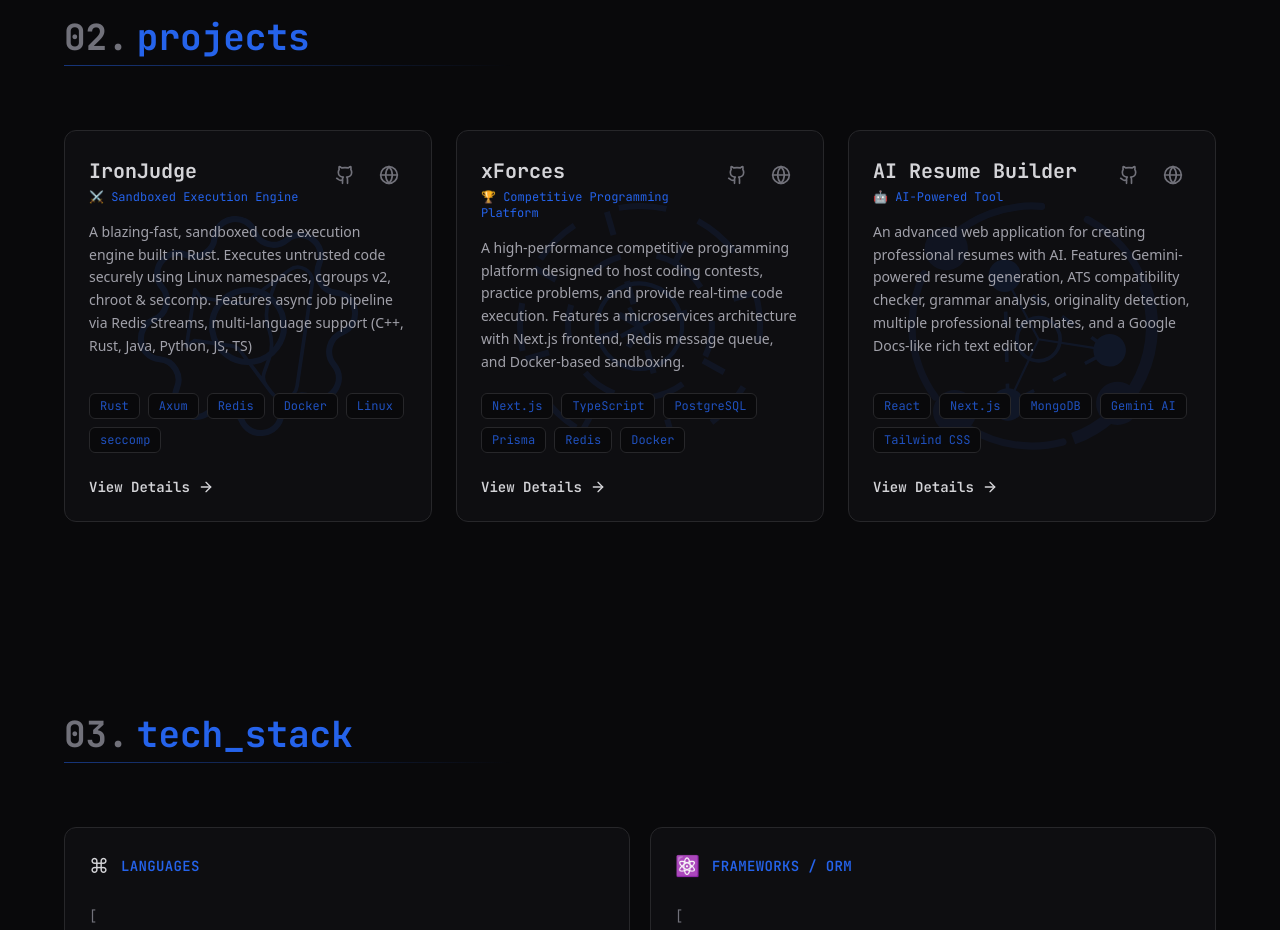
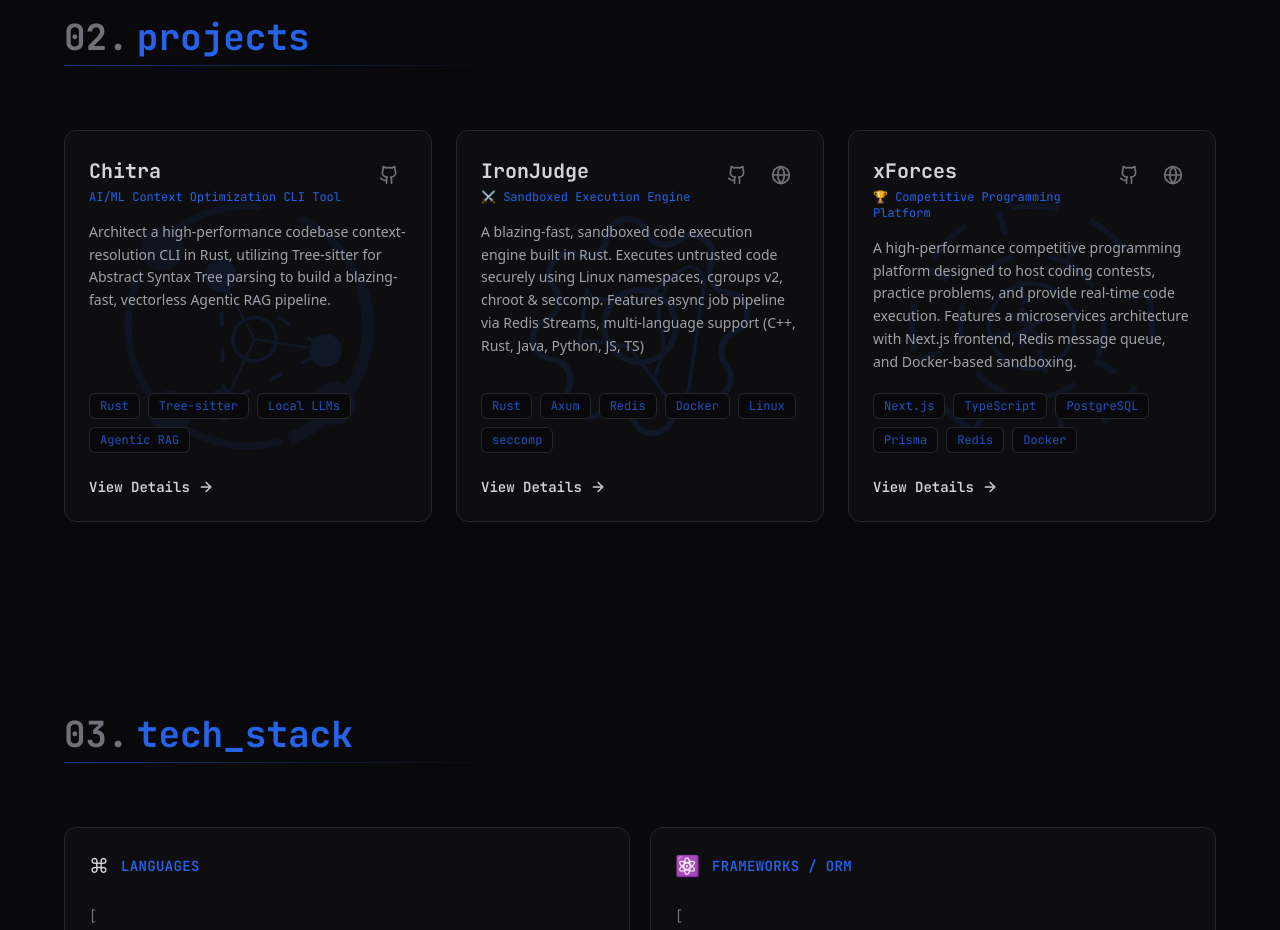
Before and after one commit to pankajyadav-dev/portfolio, a Next.js app: page / in a window 1280 px wide. Shown: the part 1560-2490 px from the top of the page. Built offline with nearby package versions, Linux system fonts and the light colour scheme.

Commit message:
Update the resume and the the project section

```diff
--- a/src/data/projects.ts
+++ b/src/data/projects.ts
@@ -2,11 +2,32 @@ import { motion } from "framer-motion";
 
 export const projectsData = [
   {
+    id: "chitra",
+    title: "Chitra",
+    highlight: "AI/ML Context Optimization CLI Tool",
+    description: "Architect a high-performance codebase context-resolution CLI in Rust, utilizing Tree-sitter for Abstract Syntax Tree parsing to build a blazing-fast, vectorless Agentic RAG pipeline.",
+    content: `
+Chitra is an AI/ML Context Optimization CLI Tool.
+
+### Architecture
+Architect a high-performance codebase context-resolution CLI in Rust, utilizing Tree-sitter for Abstract Syntax Tree parsing to build a blazing-fast, vectorless Agentic RAG pipeline.
+
+### Investigation Loop
+Implement an autonomous investigation loop where local, on-device LLMs execute native tools (ripgrep, AST extraction) to dynamically map dependencies without heavy static indexing.
+
+### Optimization
+Optimize Large Language Model token consumption and API costs by synthesizing raw codebase logic into highly compressed, targeted prompt payloads, maximizing the accuracy of flagship models.
+    `,
+    techStack: ["Rust", "Tree-sitter", "Local LLMs", "Agentic RAG"],
+    githubUrl: "https://github.com/pankajyadav-dev/chitra",
+    liveUrl: "",
+    bgAnimationType: "neural"
+  },
+  {
     id: "ironjudge",
     title: "IronJudge",
     highlight: "⚔️ Sandboxed Execution Engine",
-    description:
-      "A blazing-fast, sandboxed code execution engine built in Rust. Executes untrusted code securely using Linux namespaces, cgroups v2, chroot & seccomp. Features async job pipeline via Redis Streams, multi-language support (C++, Rust, Java, Python, JS, TS)",
+    description: "A blazing-fast, sandboxed code execution engine built in Rust. Executes untrusted code securely using Linux namespaces, cgroups v2, chroot & seccomp. Features async job pipeline via Redis Streams, multi-language support (C++, Rust, Java, Python, JS, TS)",
     content: `
 IronJudge is a production-ready, highly scalable, and secure code execution engine built entirely in Rust. It is designed to act as the core backend for competitive programming platforms, online IDEs, and interview tools where untrusted user code needs to be executed safely.
 
@@ -27,14 +48,13 @@ Because it bypasses the overhead of spinning up entire Docker containers per sub
     techStack: ["Rust", "Axum", "Redis", "Docker", "Linux", "seccomp"],
     githubUrl: "https://github.com/pankajyadav-dev/ironjudge",
     liveUrl: "https://ironjudge.1000xdevs.dev/",
-    bgAnimationType: "engine",
+    bgAnimationType: "engine"
   },
   {
     id: "xforces",
     title: "xForces",
     highlight: "🏆 Competitive Programming Platform",
-    description:
-      "A high-performance competitive programming platform designed to host coding contests, practice problems, and provide real-time code execution. Features a microservices architecture with Next.js frontend, Redis message queue, and Docker-based sandboxing.",
+    description: "A high-performance competitive programming platform designed to host coding contests, practice problems, and provide real-time code execution. Features a microservices architecture with Next.js frontend, Redis message queue, and Docker-based sandboxing.",
     content: `
 xForces is a modern alternative to traditional competitive programming websites. It provides a sleek, fast, and feature-rich interface for hosting and participating in algorithmic coding contests.
 
@@ -53,34 +73,6 @@ The platform emphasizes speed. The split-pane UI allows users to read the proble
     techStack: ["Next.js", "TypeScript", "PostgreSQL", "Prisma", "Redis", "Docker"],
     githubUrl: "https://github.com/pankajyadav-dev/xforces",
     liveUrl: "https://xforces.1000xdevs.dev/",
-    bgAnimationType: "algo",
-  },
-  {
-    id: "airesumebuilder",
-    title: "AI Resume Builder",
-    highlight: "🤖 AI-Powered Tool",
-    description:
-      "An advanced web application for creating professional resumes with AI. Features Gemini-powered resume generation, ATS compatibility checker, grammar analysis, originality detection, multiple professional templates, and a Google Docs-like rich text editor.",
-    content: `
-The AI Resume Builder was created to solve a common problem: formatting a resume and writing compelling bullet points is tedious and time-consuming. This tool leverages the power of Large Language Models to automate the process while ensuring the output remains highly professional and ATS-friendly.
-
-### AI Integration
-The core engine utilizes the Google Gemini API. When a user inputs their raw experience (or even just bullet points of what they did), the AI parses the information, enriches the vocabulary, quantifies achievements where possible, and reformats it into high-impact action statements suitable for top-tier tech companies.
-
-### Analysis Tools
-Beyond just generation, the platform acts as an active reviewer:
-- **ATS Checker:** Analyzes the final document against common Applicant Tracking System parsing rules to ensure keywords map correctly and formatting doesn't break parsers.
-- **Originality/Cliché Detector:** Flags overused buzzwords (like "hardworking team player") and suggests stronger action verbs.
-
-### Editor Design
-The frontend, built entirely in React, features a WYSIWYG (What You See Is What You Get) editor. Users can instantly preview how their resume looks across 8 different professional templates (from Minimalist to Executive) without losing any of their data.
-
-### Authentication & Storage
-User sessions are managed securely using JWTs stored in HTTP-only cookies. Resumes are saved to MongoDB in real-time, allowing users to return later, duplicate existing resumes, or maintain multiple versions tailored for different job applications.
-    `,
-    techStack: ["React", "Next.js", "MongoDB", "Gemini AI", "Tailwind CSS"],
-    githubUrl: "https://github.com/pankajyadav-dev/airesumebuilder",
-    liveUrl: "https://callbackticket.1000xdevs.dev/",
-    bgAnimationType: "neural",
-  },
+    bgAnimationType: "algo"
+  }
 ];
```
Also changed, not shown: 1 other file (tests, documents, lock files or other folders).
